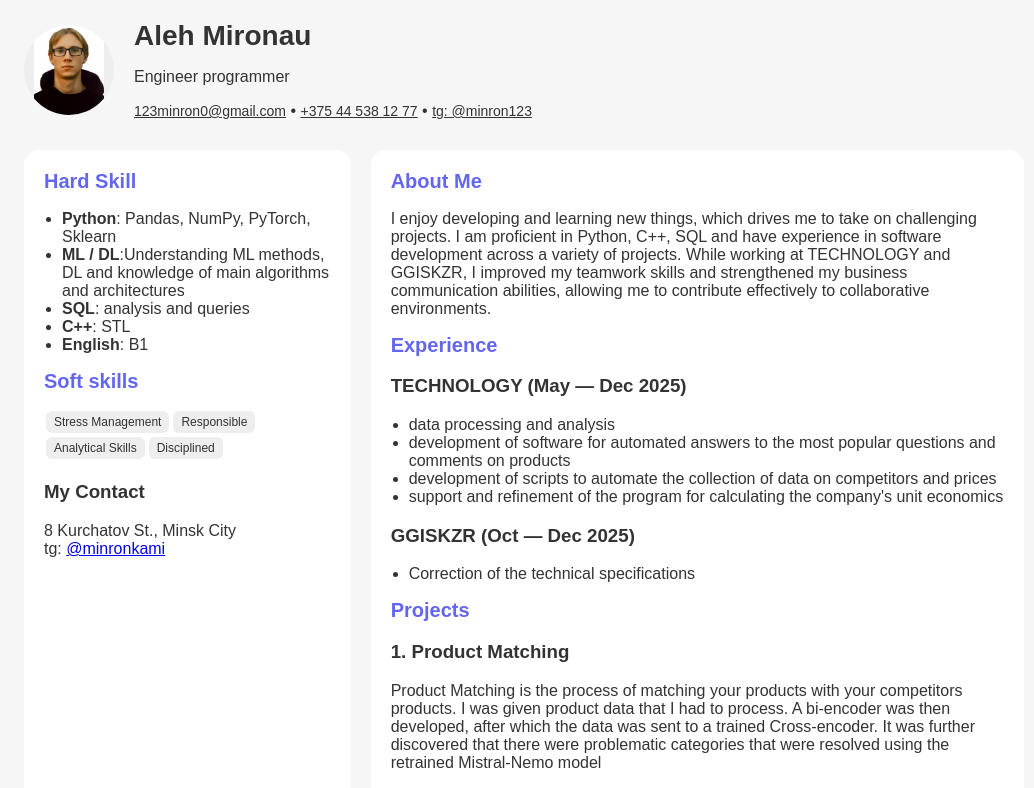
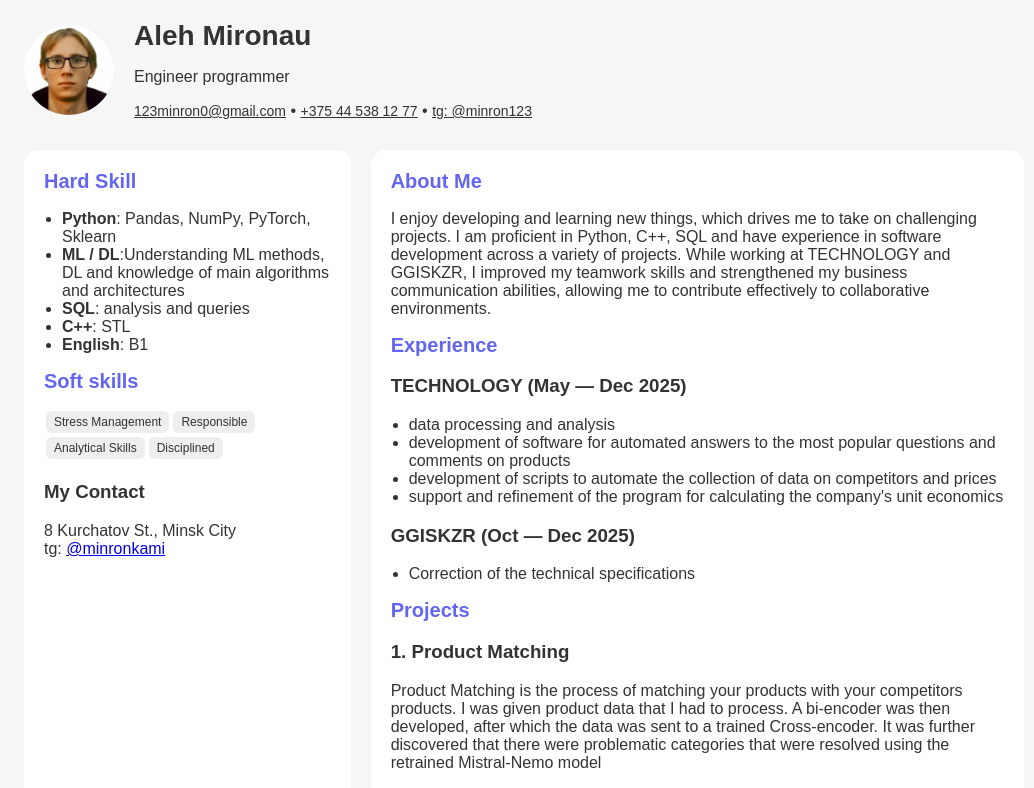
Before and after one commit to mironOleg0/mironOleg0.github.io, a plain HTML site: page index.html in a window 1280 px wide. Shown: the top 788 px of the page, without its empty margins (116-1150 px from the left). Drawn offline with Linux system fonts and the light colour scheme.

Commit message:
Update index.html

```diff
--- a/index.html
+++ b/index.html
@@ -21,9 +21,11 @@
 }
 
 .avatar img {
-  max-width: 100%;
-  max-height: 100%;
-  object-fit: cover;  /* сохраняет пропорции и заполняет круг */
+  width: 100%;
+  height: 100%;
+  object-fit: cover;       /* фото заполняет круг */
+  object-position: center -13%; /* сдвигаем вниз (0% - верх, 50% - центр, 100% - низ) */
+  transform: scale(1.1);   /* увеличиваем фото на 20% */
   display: block;
 }
 
```
